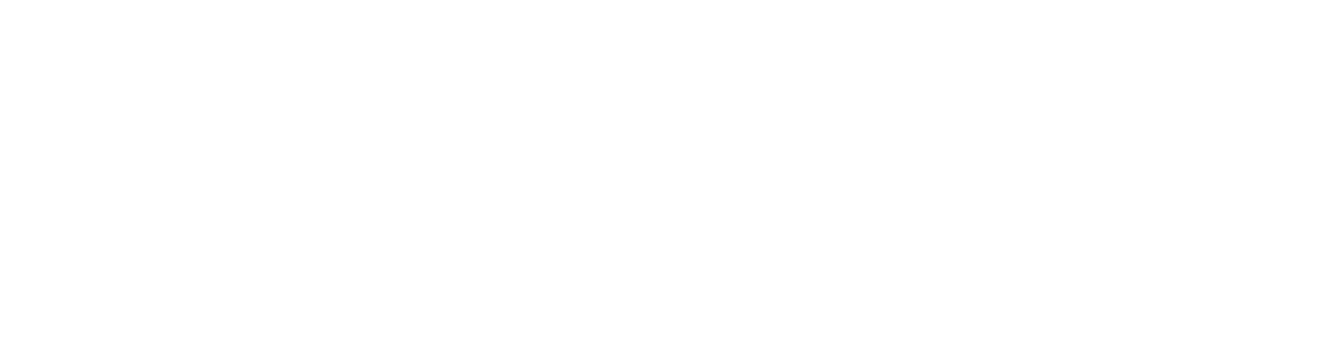
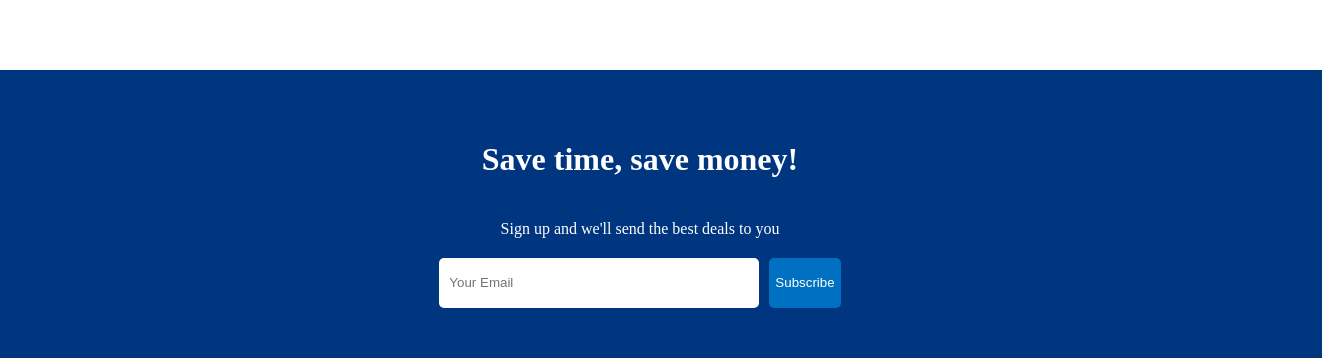
Before and after one commit to mehesultana/hi-fly, a React (Create React App) app: page / in a window 1280 px wide. Shown: the part 1521-1884 px from the top of the page, 1322 px wide, since content can reach past the window. Before the commit the page ends 1519 px from the top, so only its background shows below. Built offline with nearby package versions, Linux system fonts and the light colour scheme.

Commit message:
Email List Component

```diff
--- /dev/null
+++ b/src/components/MailList/MailList.css
@@ -0,0 +1,30 @@
+.mail {
+	width: 100%;
+	margin-top: 50px;
+	background-color: #003580;
+	color: white;
+	display: flex;
+	flex-direction: column;
+	align-items: center;
+	gap: 20px;
+	padding: 50px;
+}
+
+.mailInputContainer > input {
+	width: 300px;
+	height: 30px;
+	padding: 10px;
+	border: none;
+	margin-right: 10px;
+	border-radius: 5px;
+}
+
+.mailInputContainer > button {
+	height: 50px;
+	background-color: #0071c2;
+	color: white;
+	font-weight: 500;
+	border: none;
+	border-radius: 5px;
+	cursor: pointer;
+}
--- /dev/null
+++ b/src/components/MailList/MailList.jsx
@@ -0,0 +1,15 @@
+import React from 'react';
+import './MailList.css';
+
+export const MailList = () => {
+	return (
+		<div className="mail">
+			<h1 className="mailTitle">Save time, save money!</h1>
+			<span className="mailDesc">Sign up and we'll send the best deals to you</span>
+			<div className="mailInputContainer">
+				<input type="text" placeholder="Your Email" />
+				<button>Subscribe</button>
+			</div>
+		</div>
+	);
+};
--- a/src/pages/Home/Home.css
+++ b/src/pages/Home/Home.css
@@ -5,6 +5,7 @@
 	align-items: center;
 	gap: 30px;
 }
+
 .homeTitle {
 	width: 1024px;
 	font-size: 20px;
--- a/src/pages/Home/Home.jsx
+++ b/src/pages/Home/Home.jsx
@@ -2,6 +2,7 @@
 import { Featured } from '../../components/Featured/Featured';
 import { FeaturedProperties } from '../../components/FeaturedProperties/FeaturedProperties';
 import { Header } from '../../components/Header/Header';
+import { MailList } from '../../components/MailList/MailList';
 import { Navbar } from '../../components/Navbar/Navbar';
 import { PropertyList } from '../../components/PropertyList/PropertyList';
 import './Home.css';
@@ -17,6 +18,7 @@
 				<PropertyList />
 				<h1 className="homeTitle">Homes guests love</h1>
 				<FeaturedProperties />
+				<MailList />
 			</div>
 		</div>
 	);
```
